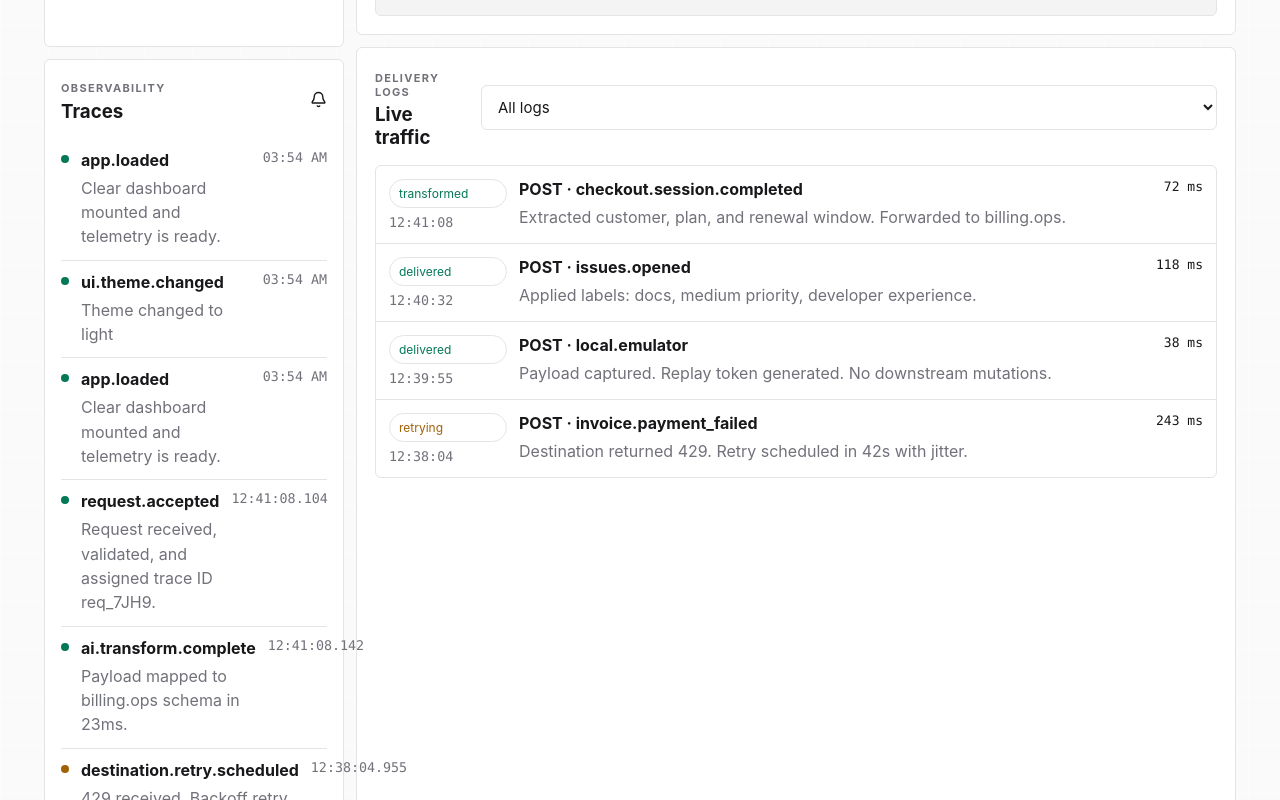
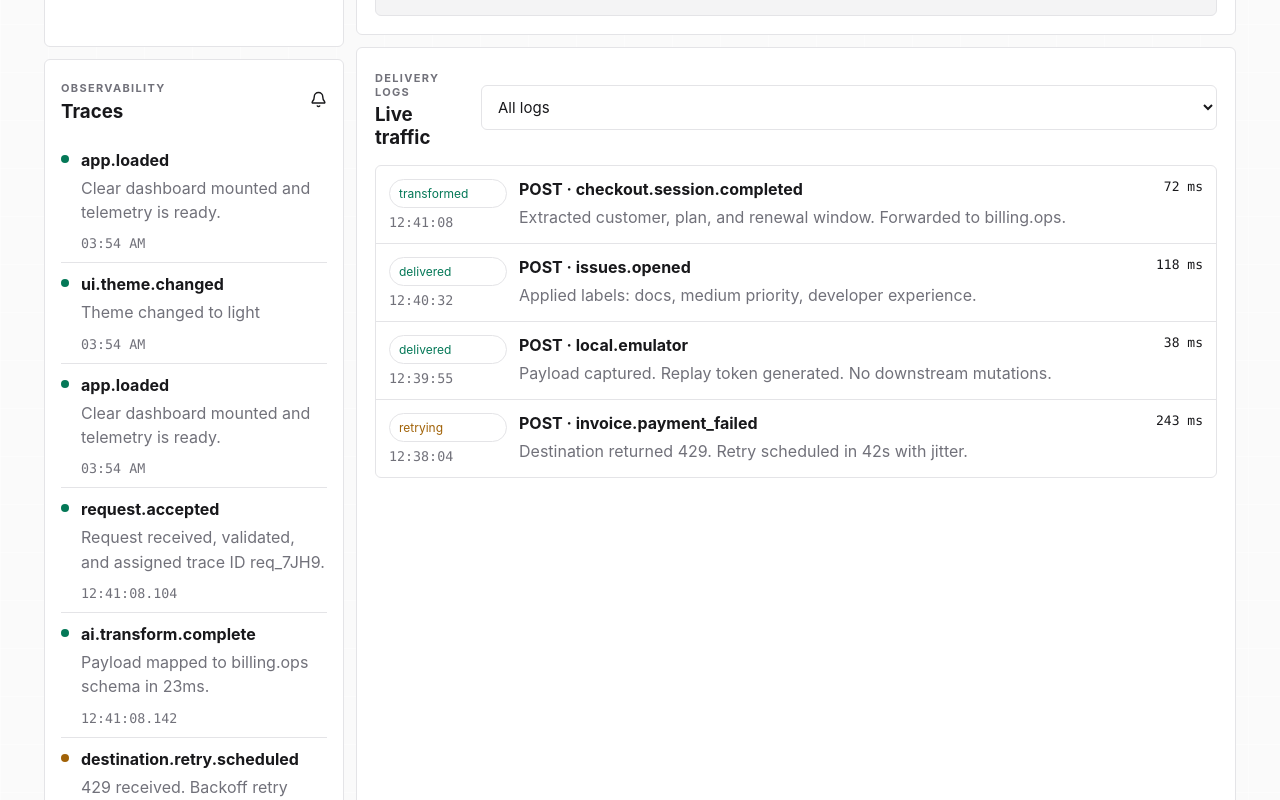
Before and after one commit to dennisonbertram/clear-instant-webhooks, a React (Vite) app: page / in a window 1280 px wide. Shown: the part 1560-2360 px from the top of the page. Built offline with nearby package versions, Linux system fonts and the light colour scheme; no server answers.

Commit message:
fix: prevent trace timestamp overflow

```diff
--- a/src/styles.css
+++ b/src/styles.css
@@ -783,9 +783,23 @@ pre code,
 }
 
 .trace-row {
-  grid-template-columns: auto 1fr auto;
+  grid-template-columns: auto minmax(0, 1fr);
   padding: 11px 0;
   border-bottom: 1px solid var(--line);
+}
+
+.trace-row > div {
+  min-width: 0;
+}
+
+.trace-row strong,
+.trace-row p {
+  overflow-wrap: anywhere;
+}
+
+.trace-row small {
+  grid-column: 2;
+  justify-self: start;
 }
 
 .trace-row:last-child {
```
